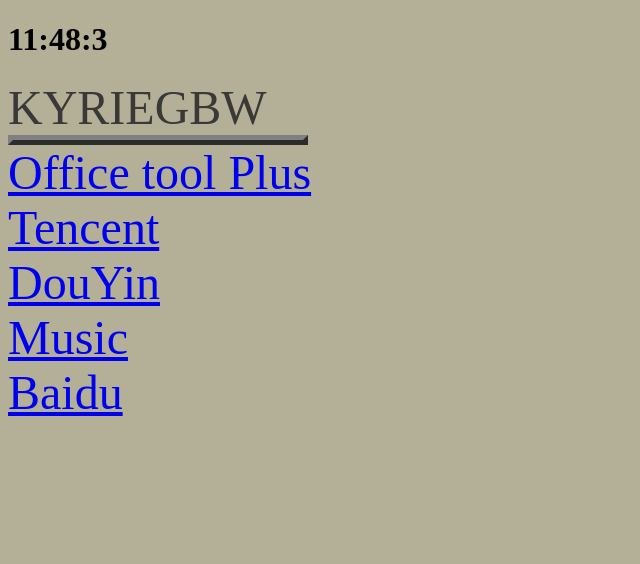
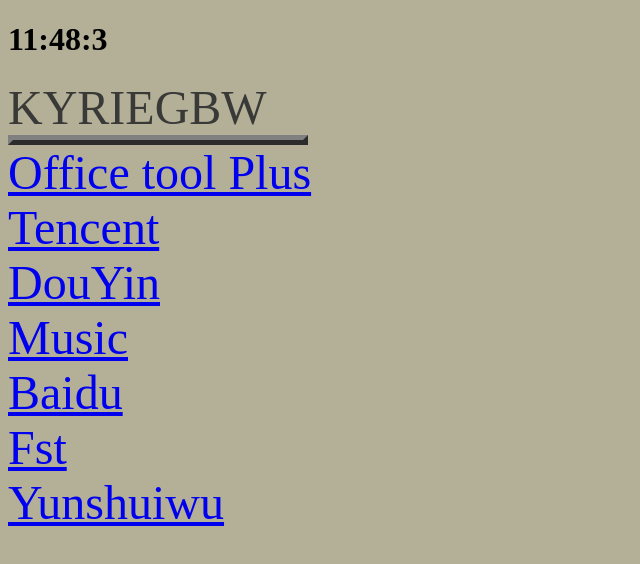
Before and after one commit to KYRIEGBW/KYRIEGBW.github.io, a plain HTML site: page index.html in a window 1280 px wide. Shown: the whole page, without its empty margins (0-640 px from the left). Drawn offline with Linux system fonts and the light colour scheme.

Commit message:
Update index.html

```diff
--- a/index.html
+++ b/index.html
@@ -79,5 +79,8 @@
 
       <a href="http://www.baidu.com" target="_blank" >Baidu</a><br>
 
+      <a href="http://172.16.21.203:5000/fstjkptgl/" target="_blank" >Fst</a><br>
+
+      <a href="http://https://edu.netinnet.cn/" target="_blank" >Yunshuiwu</a><br>
     </body>
 </html>
```
